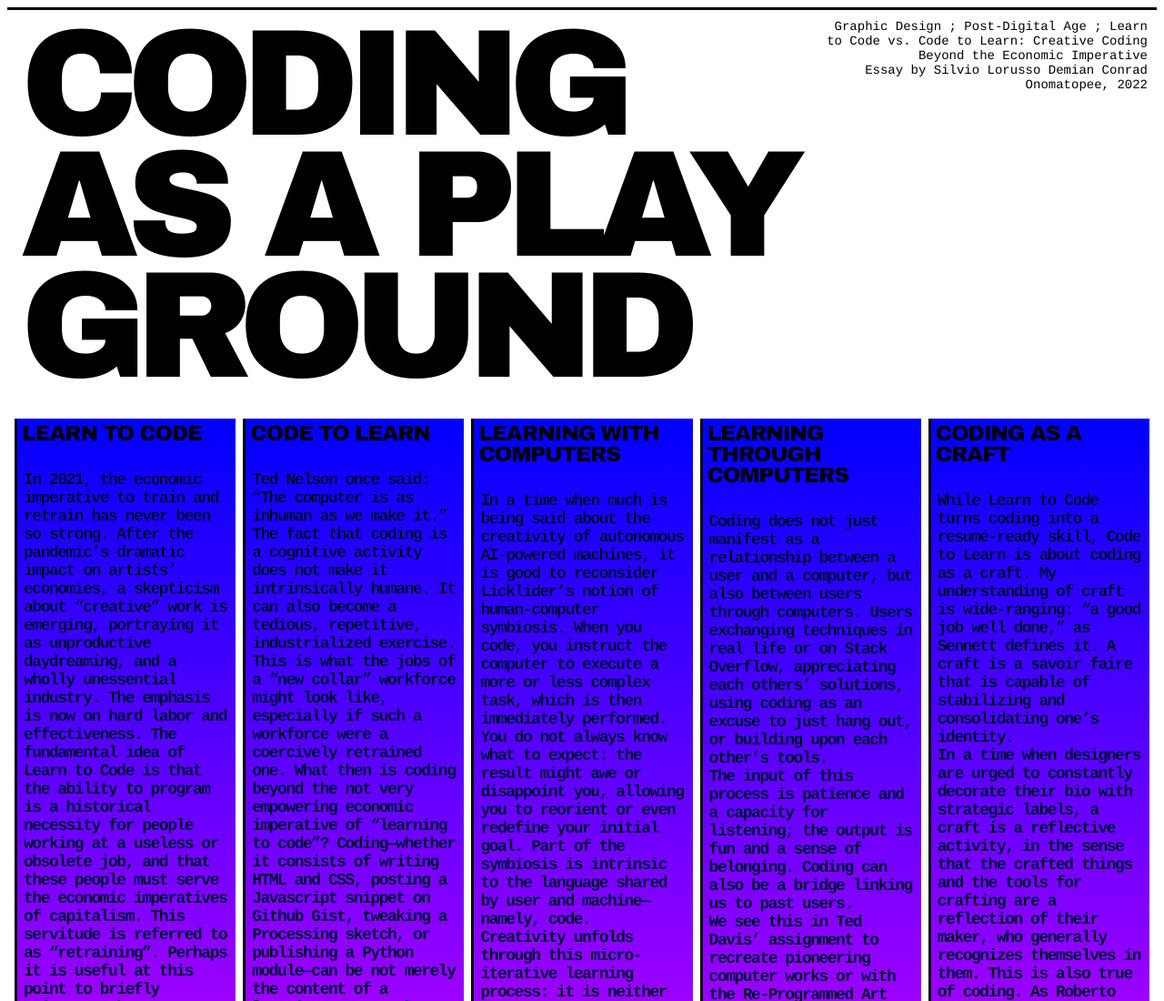
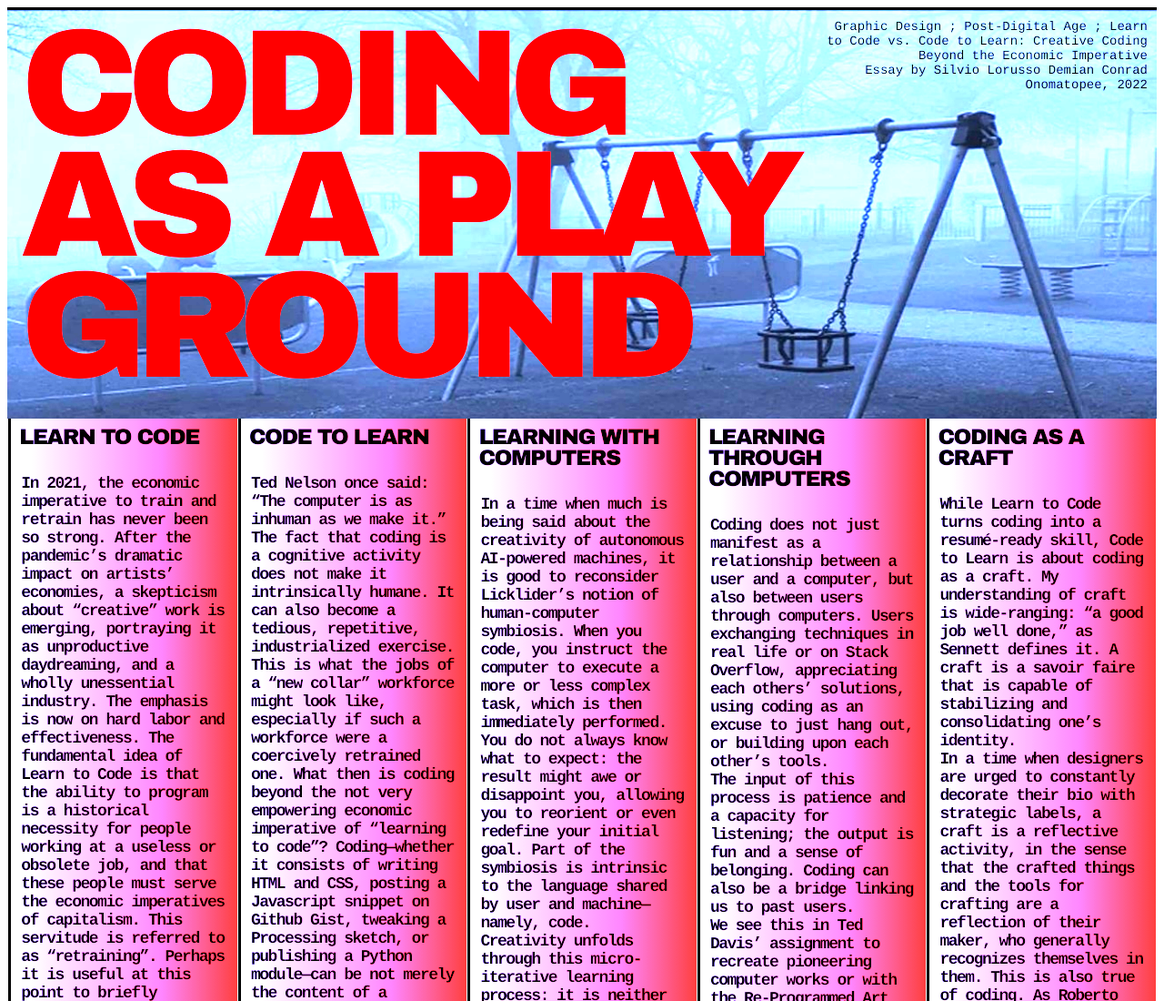
Before and after one commit to NiclasHochmuth/Aufgabe3, a plain HTML site: page index.html in a window 1280 px wide. Shown: the top 1100 px of the page at 91% size. Drawn offline with Linux system fonts and the light colour scheme.

Commit message:
changeschangeschanges

```diff
--- a/index.html
+++ b/index.html
@@ -55,3 +55,9 @@
   </body>
 
   </html>
+
+
+  <div class="waraper">
+  <div class="intro-background" src="img/playground.jpg.jpg" alt="">
+ </div>
+</div>
--- a/style.css
+++ b/style.css
@@ -11,6 +11,10 @@ body {
     background: linear-gradient(blue);
   }
 
+  h1{
+    color: red;
+    stroke: black;
+  }
 
   h1,h2{
       margin: 0px;
@@ -39,7 +43,8 @@ body {
     flex-wrap: wrap;
     justify-content: space-evenly;
     align-items: flex;
-    gap: 0px;
+    gap: -10px;
+    padding: 0px;
   }
 
 
@@ -47,9 +52,9 @@ body {
     border-left: solid;
     border-left-color: linear-gradient(red, blue);
     display: block;
-     background: linear-gradient(blue, red);
+    background-image: linear-gradient(to right, rgb(109, 100, 233), rgb(255, 23, 23));
      width: 19%;
-     padding: 0px;
+     padding: 4px;
     }
 
 
@@ -98,11 +103,23 @@ body {
       letter-spacing: -2.5rem;
   }
 
+
+
+    .intro-background{
+        background-image: url(img/playground.jpg.jpg);
+        background-size: contain;
+    }
+
+
+
   .intro{
     display: flex;
     padding: 10px;
     border-top: solid;
     justify-content: flex-end;
+    background-image: url(img/playground.jpg.jpg);
+    background-size: cover;
+
   }
 
   /*
```
Also changed, not shown: img/e149e7d752e0748e5d39328490cdb057d8938b47_2000x2000.webp (added), img/playground.jpg.jpg (added).
